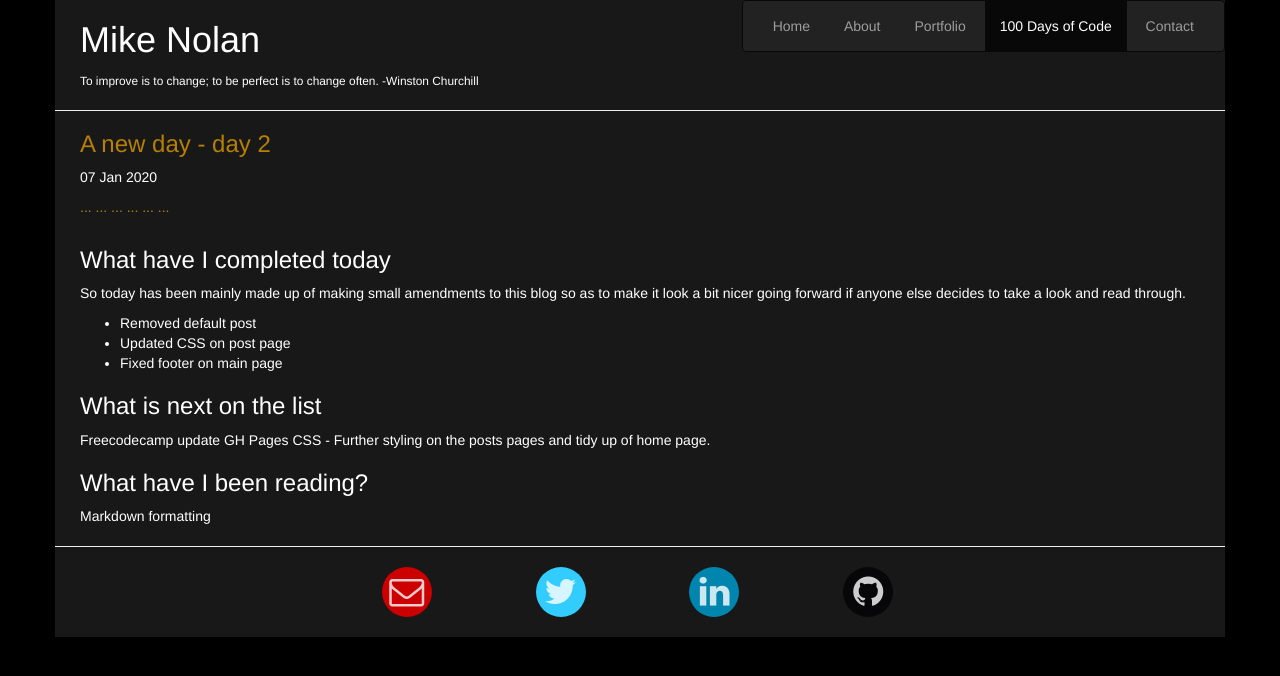
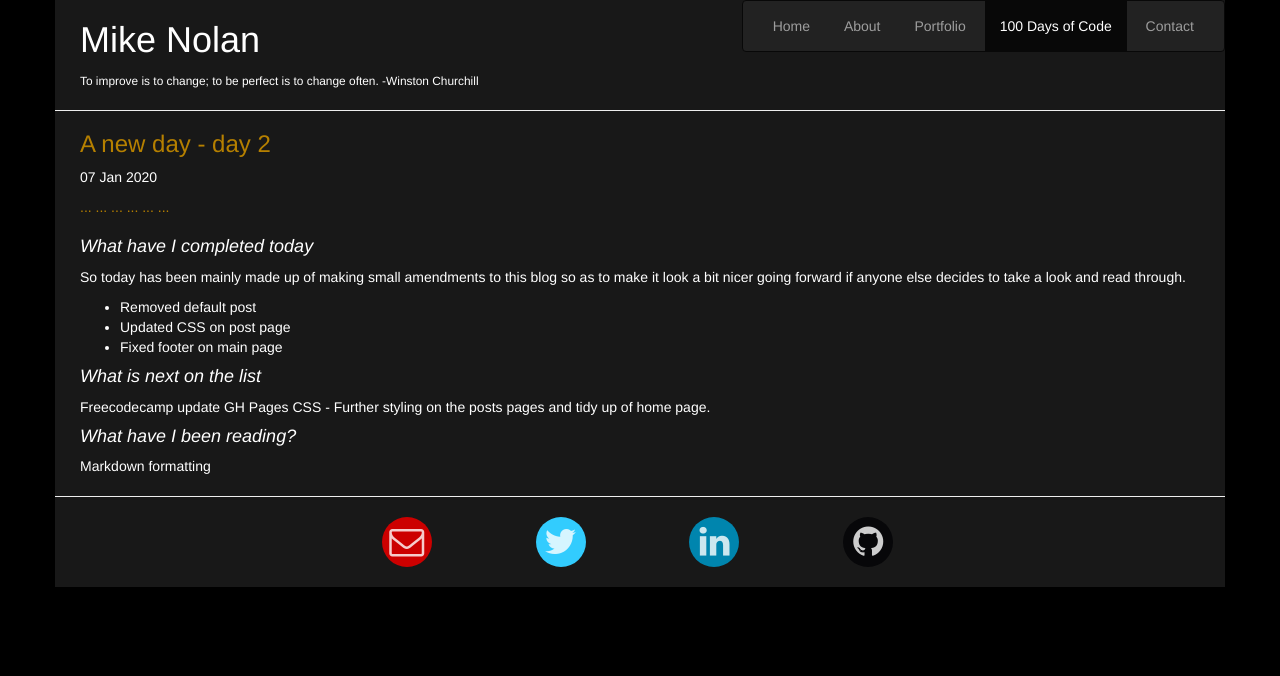
Before and after one commit to mikechristopher/100daysofcode, a Jekyll site: the page built from _posts/2021-01-07-A-New-Day-Day2.md, in a window 1280 px wide. Shown: the top 676 px of the page. Built offline with Jekyll 4.4.1, drawn with Linux system fonts in a browser that asks for light colours; nearby versions of some CDN libraries.

Commit message:
MD formatting

```diff
--- a/_layouts/post.html
+++ b/_layouts/post.html
@@ -1,7 +1,7 @@
 ---
 layout: default
 ---
-<a href="https://mikechristopher.github.io/100daysofcode/"><h3 class="post-title">{{ page.title }}</h3></a>
+<a href="https://mikechristopher.github.io/100daysofcode/" alt="Back to main post listing"><h3 class="post-title">{{ page.title }}</h3></a>
 <p class="meta">{{ page.date | date_to_string }}</p>
 <div class="sep">... ... ... ... ... ...</div>
 <div class="post">
--- a/_posts/2021-01-07-A-New-Day-Day2.md
+++ b/_posts/2021-01-07-A-New-Day-Day2.md
@@ -4,7 +4,7 @@ title: "A new day - day 2"
 date: 2020-01-07
 ---
 
-### What have I completed today ###
+#### _What have I completed today_ ####
 
 So today has been mainly made up of making small amendments to this blog so as to make it look a bit nicer going forward if anyone else decides to take a look and read through.
 
@@ -12,11 +12,11 @@ So today has been mainly made up of making small amendments to this blog so as t
 - Updated CSS on post page
 - Fixed footer on main page
 
-### What is next on the list ###
+#### _What is next on the list_ ####
 
 Freecodecamp update
 GH Pages CSS - Further styling on the posts pages and tidy up of home page.
 
-### What have I been reading? ###
+#### _What have I been reading?_ ####
 
 Markdown formatting
--- a/index.html
+++ b/index.html
@@ -2,7 +2,7 @@
 layout: default
 title: 100 Days of Code
 ---
-<h1>{{ page.title }}</h1>
+<h3>{{ page.title }}</h3>
 <ul class="posts">
 
   {% for post in site.posts %}
```
